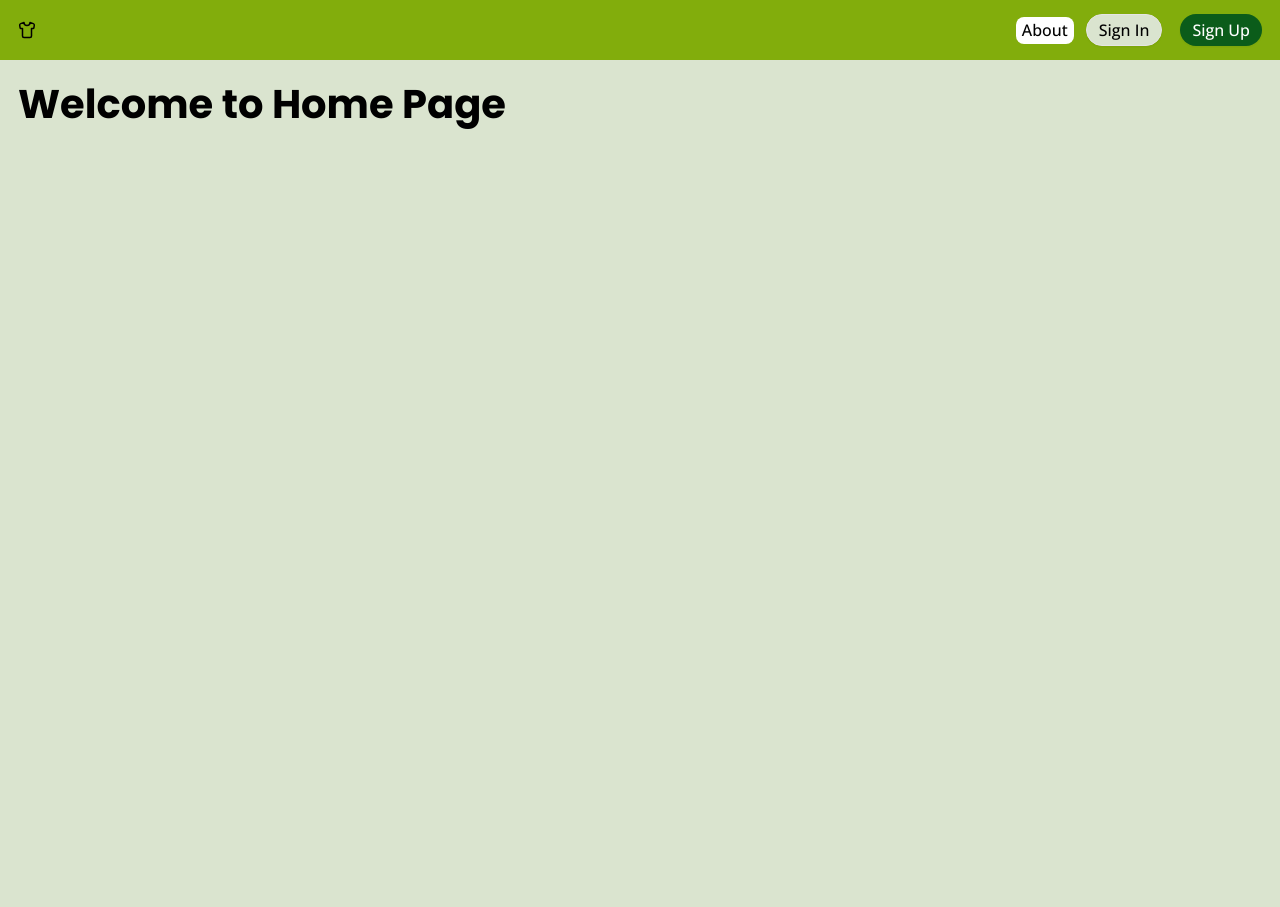
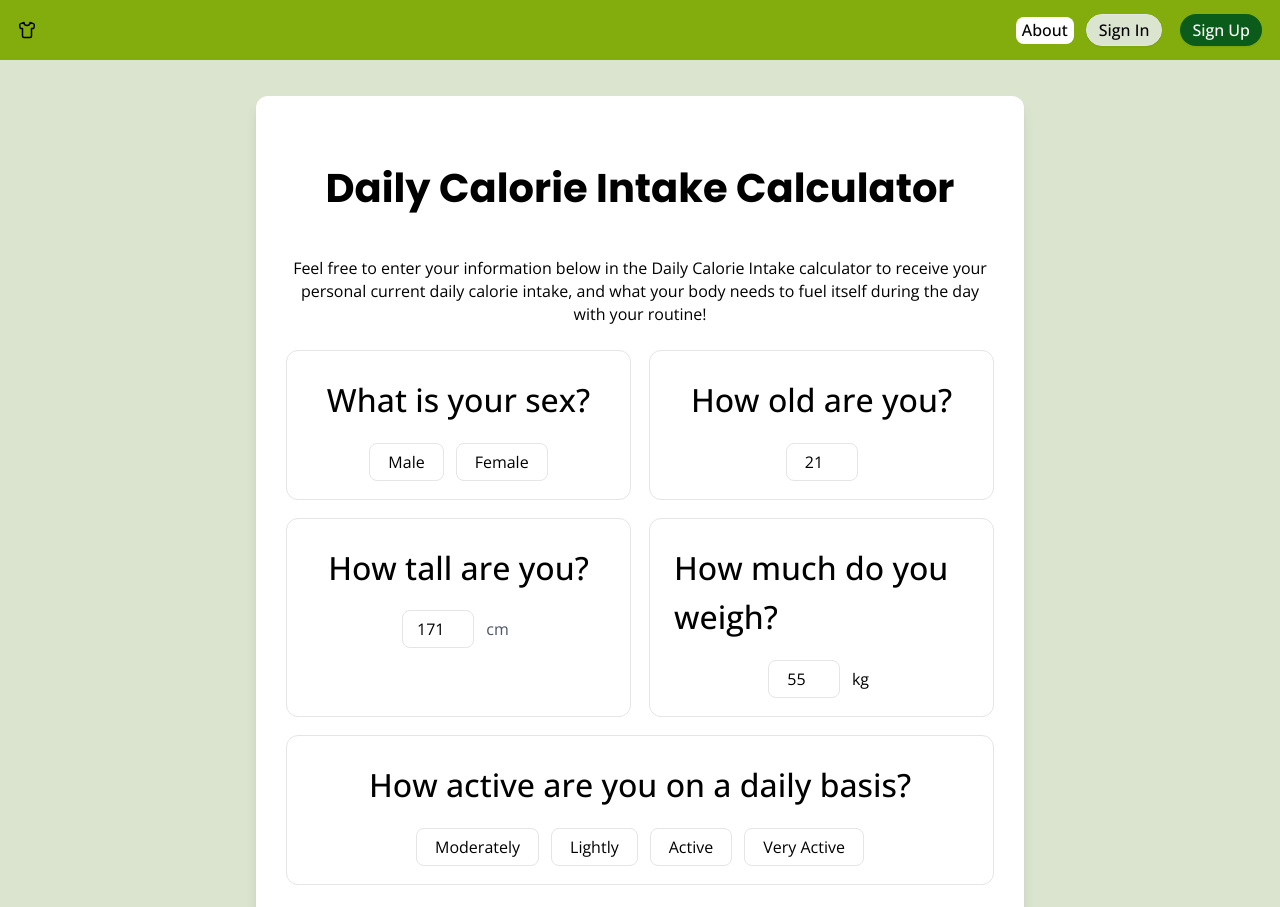
Before and after one commit to vakulenko10/fitApp-frontend, a React (Vite) app: page / in a window 1280 px wide. Shown: the top 907 px of the page. Before the commit the page ends 800 px from the top, so only its background shows below. Built offline with nearby package versions, Linux system fonts and the light colour scheme.

Commit message:
styles for main page desktop and mobile

```diff
--- a/src/pages/Home.jsx
+++ b/src/pages/Home.jsx
@@ -1,7 +1,94 @@
+import { Button } from "@/components/ui/button";
+
 export default function Home() {
-    return (
-      <div className="container mx-auto">
-        <h1 className="text-2xl font-bold">Welcome to Home Page</h1>
+  return (
+    <div className="container mx-auto">
+      <div className="bg-white shadow-lg rounded-lg p-10 w-full max-w-3xl mx-auto my-12">
+        <h1 className="text-2xl font-bold text-center mb-6 mt-6">
+          Daily Calorie Intake Calculator
+        </h1>
+        <p className="text-center mb-6">
+          Feel free to enter your information below in the Daily Calorie Intake
+          calculator to receive your personal current daily calorie intake, and
+          what your body needs to fuel itself during the day with your routine!
+        </p>
+
+        <div className="grid grid-cols-1 md:grid-cols-2 gap-6 flex-wrap w-full md:w-auto justify-center gap-4 ">
+          <div className="p-6 border rounded-lg flex flex-col items-center w-full">
+            <p className="mb-4 text-lg font-medium text-center">
+              What is your sex?
+            </p>
+            <div className="flex flex-wrap justify-center gap-4 w-full">
+              <button className="w-full md:w-auto px-6 py-2 border rounded-md hover:bg-green-200">
+                Male
+              </button>
+              <button className="w-full md:w-auto px-6 py-2 border rounded-md hover:bg-green-200">
+                Female
+              </button>
+            </div>
+          </div>
+
+          <div className="p-6 border rounded-lg flex flex-col items-center">
+            <p className="mb-4 text-lg font-medium">How old are you?</p>
+            <input
+              type="number"
+              className="w-24 border p-2 rounded-md text-center justify-center"
+              defaultValue="21"
+            />
+          </div>
+
+          <div className="p-6 border rounded-lg flex flex-col items-center">
+            <p className="mb-4 text-lg font-medium">How tall are you?</p>
+            <div className="flex items-center gap-2">
+              <input
+                type="number"
+                className="w-24 border p-2 rounded-md text-center"
+                defaultValue="171"
+              />
+              <span className="text-gray-600">cm</span>
+            </div>
+          </div>
+
+          <div className="p-6 border rounded-lg flex flex-col items-center">
+            <p className="mb-4 text-lg font-medium">How much do you weigh?</p>
+            <div className="flex items-center gap-2">
+              <input
+                type="number"
+                className="w-24 border p-2 rounded-md text-center"
+                defaultValue="55"
+              />
+              <span className="">kg</span>
+            </div>
+          </div>
+        </div>
+
+        {/* Блок активности */}
+        <div className="p-6 border rounded-lg flex flex-col items-center mt-6 w-full">
+          <p className="mb-4 text-lg font-medium text-center">
+            How active are you on a daily basis?
+          </p>
+          <div className="flex flex-wrap justify-center gap-4 w-full">
+            <button className="w-full md:w-auto px-6 py-2 border rounded-md hover:bg-green-200">
+              Moderately
+            </button>
+            <button className="w-full md:w-auto px-6 py-2 border rounded-md hover:bg-green-200">
+              Lightly
+            </button>
+            <button className="w-full md:w-auto px-6 py-2 border rounded-md hover:bg-green-200">
+              Active
+            </button>
+            <button className="w-full md:w-auto px-6 py-2 border rounded-md hover:bg-green-200">
+              Very Active
+            </button>
+          </div>
+        </div>
+
+        <div className="mt-8 text-center">
+          <Button variant={"submit"} size={"lg"} className="w-full">
+            Calculate
+          </Button>
+        </div>
       </div>
-    );
-  }
+    </div>
+  );
+}
```
